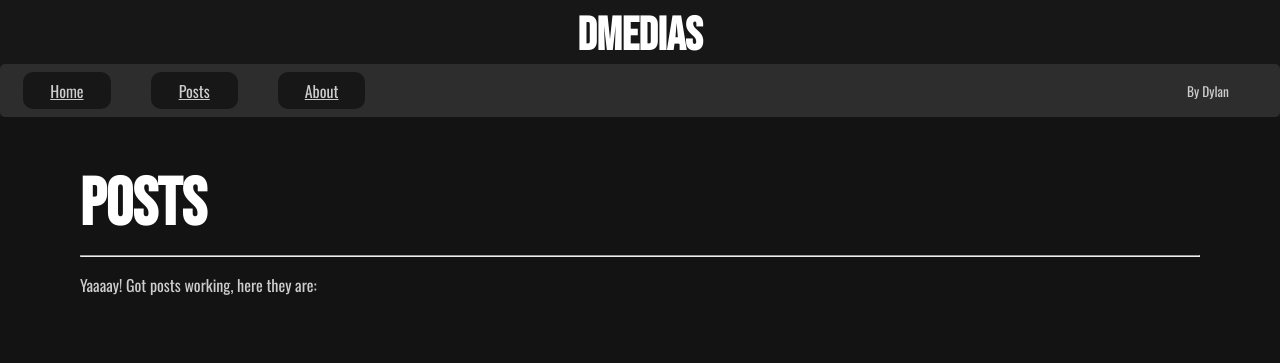
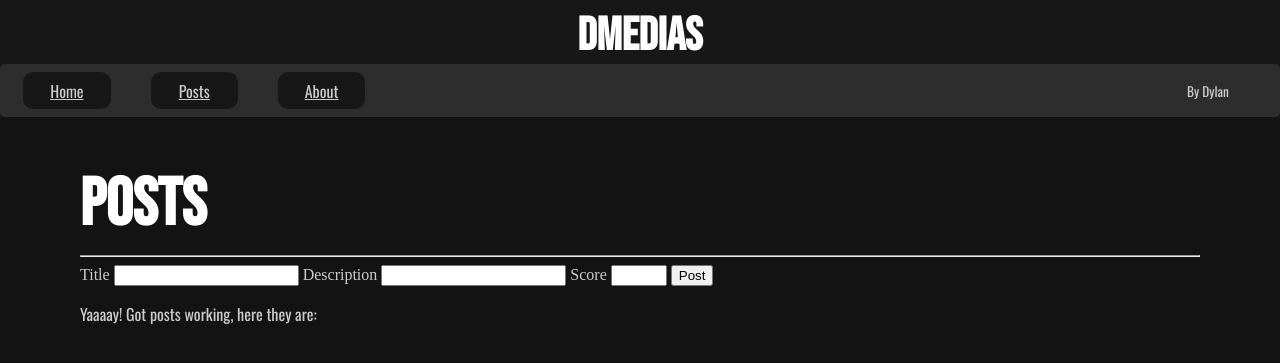
Before and after one commit to BobTheFrob/flask-project, a Flask app: page /posts in a window 1280 px wide. Shown: the top 363 px of the page. Run offline with Flask 3, Linux system fonts and the light colour scheme; data that the repository does not hold is empty.

Commit message:
Added post methods to driver html, posts template, time needs to be corrected?

```diff
--- a/flaskr/models.py
+++ b/flaskr/models.py
@@ -15,7 +15,7 @@ def get_all_posts():
     return posts
 
 @click.command('add-post')
-def add_post():
+def add_post_terminal():
     con = db.get_db()
     # cursor = con.cursor()
     title = input("Please enter the title:\n")
@@ -26,5 +26,12 @@ def add_post():
     con.execute(sql, (title, body, score))
     con.commit()
 
+def add_post(title, desc, score):
+    con = db.get_db()
+    sql = ''' INSERT INTO posts(title,body,score)
+              VALUES(?,?,?) '''
+    con.execute(sql, (title, desc, score))
+    con.commit()
+
 def init_app(app):
-    app.cli.add_command(add_post)
+    app.cli.add_command(add_post_terminal)
--- a/flaskr/routes.py
+++ b/flaskr/routes.py
@@ -16,7 +16,11 @@ def posts():
             posts = models.get_all_posts()
             return render_template("posts.html", posts=posts)
         if request.method == 'POST':
-            return "post created!"
+            title = request.form['title']
+            desc = request.form['description']
+            score = request.form['score']
+            models.add_post(title, desc, score)
+            return redirect(url_for("main.posts"))
         if request.method == 'DELETE':
             pass
         else:
--- a/flaskr/static/style.css
+++ b/flaskr/static/style.css
@@ -90,6 +90,10 @@ a:hover {
     margin-right: 3rem;
 }
 
+.input {
+    color: black
+}
+
 video {
     height: 55vh;
     object-fit: cover;
--- a/flaskr/templates/posts.html
+++ b/flaskr/templates/posts.html
@@ -7,6 +7,15 @@
 {% endblock %}
 
 {% block content %}
+    <form method="post">
+        <label for="title">Title</label>
+        <input class="input" name="title" id="title" required>
+        <label for="description">Description</label>
+        <input class="input" name="description" id="description" required>
+        <label for="score">Score</label>
+        <input class="input" type="number" min="0" max="10" name="score" id="score" required>
+        <input class="input" type="submit" value="Post">
+    </form>
     <p>Yaaaay! Got posts working, here they are: </p>
     <br>
     {% for post in posts %}
```
